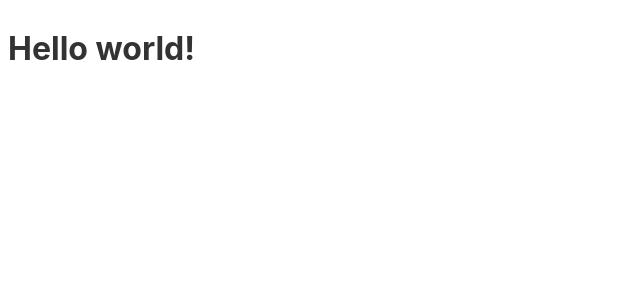
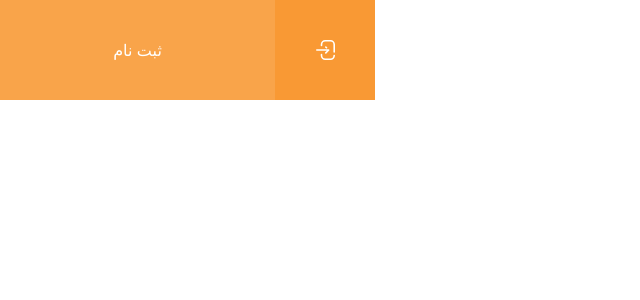
Before and after one commit to alisajadih/sheroganj_link, a Svelte app: page / in a window 1280 px wide. Shown: the top 300 px of the page, without its empty margins (0-640 px from the left). Built offline with nearby package versions, Linux system fonts and the light colour scheme.

Commit message:
designing button

```diff
--- a/public/global.css
+++ b/public/global.css
@@ -1,63 +1,5 @@
-html, body {
-	position: relative;
-	width: 100%;
-	height: 100%;
+*{
+	margin: 0;
+	padding: 0;
+	box-sizing: border-box;
 }
-
-body {
-	color: #333;
-	margin: 0;
-	padding: 8px;
-	box-sizing: border-box;
-	font-family: -apple-system, BlinkMacSystemFont, "Segoe UI", Roboto, Oxygen-Sans, Ubuntu, Cantarell, "Helvetica Neue", sans-serif;
-}
-
-a {
-	color: rgb(0,100,200);
-	text-decoration: none;
-}
-
-a:hover {
-	text-decoration: underline;
-}
-
-a:visited {
-	color: rgb(0,80,160);
-}
-
-label {
-	display: block;
-}
-
-input, button, select, textarea {
-	font-family: inherit;
-	font-size: inherit;
-	-webkit-padding: 0.4em 0;
-	padding: 0.4em;
-	margin: 0 0 0.5em 0;
-	box-sizing: border-box;
-	border: 1px solid #ccc;
-	border-radius: 2px;
-}
-
-input:disabled {
-	color: #ccc;
-}
-
-button {
-	color: #333;
-	background-color: #f4f4f4;
-	outline: none;
-}
-
-button:disabled {
-	color: #999;
-}
-
-button:not(:disabled):active {
-	background-color: #ddd;
-}
-
-button:focus {
-	border-color: #666;
-}
--- a/src/App.svelte
+++ b/src/App.svelte
@@ -1,5 +1,5 @@
 <script>
-  let name = "world";
+  import Button from "./Button.svelte";
 </script>
 
-<h1>Hello {name}!</h1>
+<Button />
--- /dev/null
+++ b/src/Button.svelte
@@ -0,0 +1,35 @@
+<script>
+  let name = "world";
+</script>
+
+<style>
+  .btn {
+    width: 375px;
+    display: flex;
+    height: 100px;
+  }
+  .btn-warning {
+    background-color: #f9a44a;
+    border: none;
+    width: 275px;
+    height: 100px;
+    color: white;
+    font-size: 16px;
+  }
+  .icon-warning {
+    width: 100px;
+    height: 100px;
+    display: flex;
+    align-items: center;
+    justify-content: center;
+    color: white;
+    background-color: #f99934;
+  }
+</style>
+
+<div class="btn">
+  <button class="btn-warning">ثبت نام</button>
+  <div class="icon-warning">
+    <img src="images/login.svg" alt="login icon" />
+  </div>
+</div>
```
Also changed, not shown: public/images/login.svg (added).
